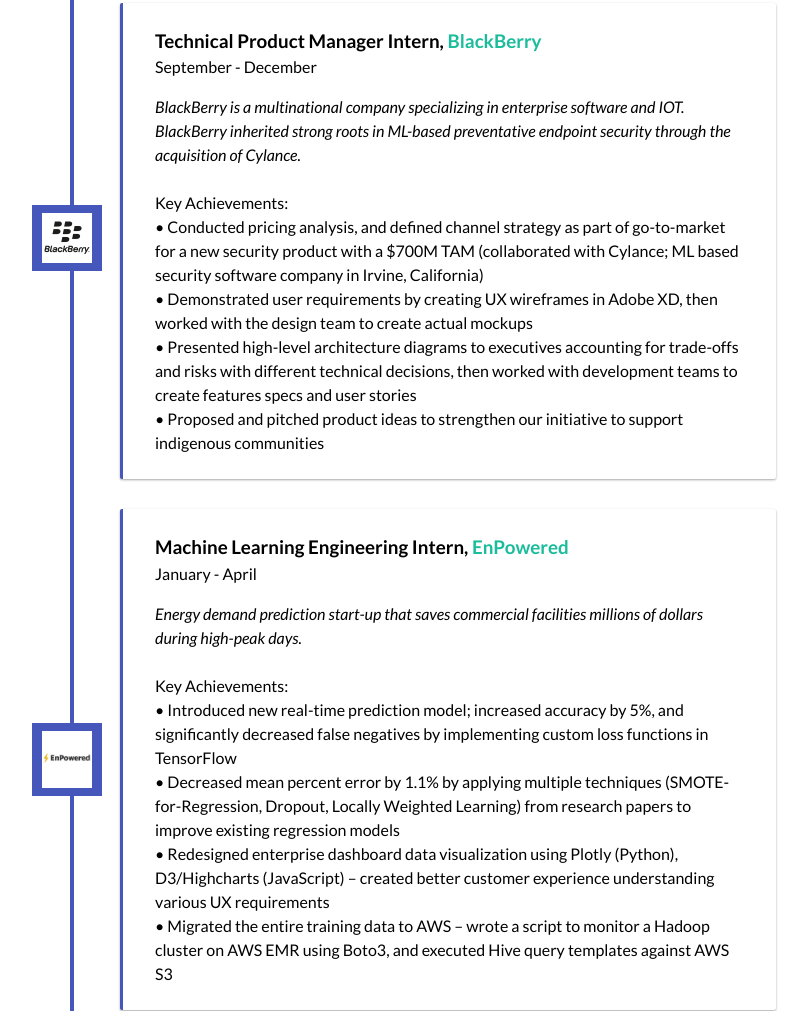
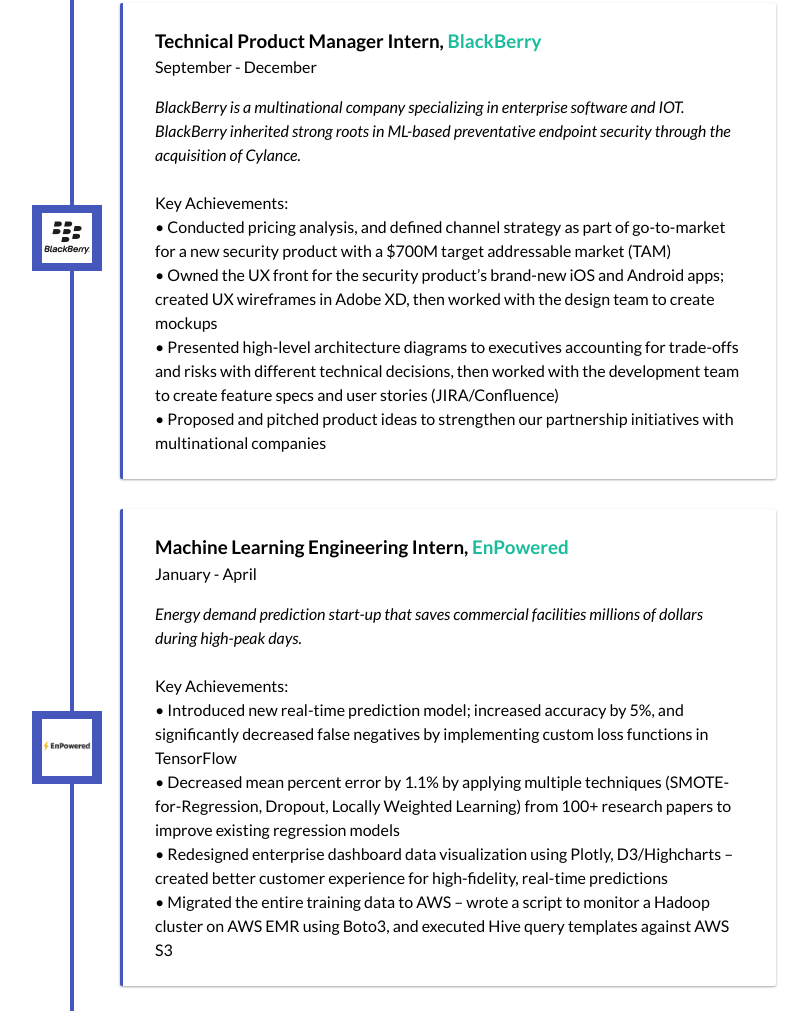
Before and after one commit to srikoushik3/srikoushik3.github.io, a website with bundled scripts: page index.html in a window 1280 px wide. Shown: the part 1609-2620 px from the top of the page, without its empty margins (232-1040 px from the left). Built offline with nearby package versions, Linux system fonts and the light colour scheme.

Commit message:
Minor Updates

```diff
--- a/index.html
+++ b/index.html
@@ -125,9 +125,9 @@
                   <p id="timeline_p" style="font-weight:bold; font-size: 1.175em; margin-bottom: 0" > Technical Product Manager Intern, <a href="https://blackberry.com"> BlackBerry </a></p>
                   <p style = "margin-top: 0;">September - December</p>
                   <p id="timeline_p" style="font-style:italic;" > BlackBerry is a multinational company specializing in enterprise software and IOT. BlackBerry inherited strong roots in ML-based preventative endpoint security through the acquisition of Cylance.</p>
-                  <p id="timeline_p"> Key Achievements: <br> • Conducted pricing analysis, and defined channel strategy as part of go-to-market for a new security product with a $700M TAM (collaborated with Cylance; ML based security software company in Irvine, California) <br> • Demonstrated user requirements by creating UX wireframes in Adobe XD, then worked with the design team to create actual mockups
-                    <br> • Presented high-level architecture diagrams to executives accounting for trade-offs and risks with different technical decisions, then worked with development teams to create features specs and user stories
-                    <br> • Proposed and pitched product ideas to strengthen our initiative to support indigenous communities  </p>
+                  <p id="timeline_p"> Key Achievements: <br> • Conducted pricing analysis, and defined channel strategy as part of go-to-market for a new security product with a $700M target addressable market (TAM) <br> • Owned the UX front for the security product’s brand-new iOS and Android apps; created UX wireframes in Adobe XD, then worked with the design team to create mockups
+                    <br> • Presented high-level architecture diagrams to executives accounting for trade-offs and risks with different technical decisions, then worked with the development team to create feature specs and user stories (JIRA/Confluence)
+                    <br> • Proposed and pitched product ideas to strengthen our partnership initiatives with multinational companies  </p>
                 </div>
               </div>
             </div>
@@ -140,8 +140,8 @@
                   <p id="timeline_p" style="font-weight:bold; font-size: 1.175em; margin-bottom: 0" > Machine Learning Engineering Intern, <a href="https://enterprise.en-powered.com/"> EnPowered </a></p>
                   <p style = "margin-top: 0;">January - April</p>
                   <p id="timeline_p" style="font-style:italic;" > Energy demand prediction start-up that saves commercial facilities millions of dollars during high-peak days. </p>
-                  <p id="timeline_p"> Key Achievements: <br> • Introduced new real-time prediction model; increased accuracy by 5%, and significantly decreased false negatives by implementing custom loss functions in TensorFlow <br> • Decreased mean percent error by 1.1% by applying multiple techniques (SMOTE-for-Regression, Dropout, Locally Weighted Learning) from research papers to improve existing regression models
-                    <br> • Redesigned enterprise dashboard data visualization using Plotly (Python), D3/Highcharts (JavaScript) – created better customer experience understanding various UX requirements
+                  <p id="timeline_p"> Key Achievements: <br> • Introduced new real-time prediction model; increased accuracy by 5%, and significantly decreased false negatives by implementing custom loss functions in TensorFlow <br> • Decreased mean percent error by 1.1% by applying multiple techniques (SMOTE-for-Regression, Dropout, Locally Weighted Learning) from 100+ research papers to improve existing regression models
+                    <br> • Redesigned enterprise dashboard data visualization using Plotly, D3/Highcharts – created better customer experience for high-fidelity, real-time predictions
                     <br> • Migrated the entire training data to AWS – wrote a script to monitor a Hadoop cluster on AWS EMR using Boto3, and executed Hive query templates against AWS S3  </p>
                 </div>
               </div>
@@ -161,7 +161,7 @@
                   <p id="timeline_p" style="font-weight:bold; font-size: 1.175em; margin-bottom: 0" > Sofware Developer Intern, <a href="https://carego.com/"> CareGo Tek </a> </p>
                   <p style = "margin-top: 0;">May - August</p>
                   <p id="timeline_p" style="font-style:italic;" > Company’s product is a patented warehouse automation system; from material production to truck-loading. </p>
-                  <p id="timeline_p"> Key Achievements: Optimized and refactored warehouse decision logic; increased the throughput of steel production jobs by over 40%, currently used in production more than 100 times daily. </p>
+                  <p id="timeline_p"> Key Achievements: <br> Optimized and refactored warehouse decision logic; increased the throughput of steel production jobs by over 40%, currently used in production more than 100 times daily. </p>
                 </div>
               </div>
             </div>
```
